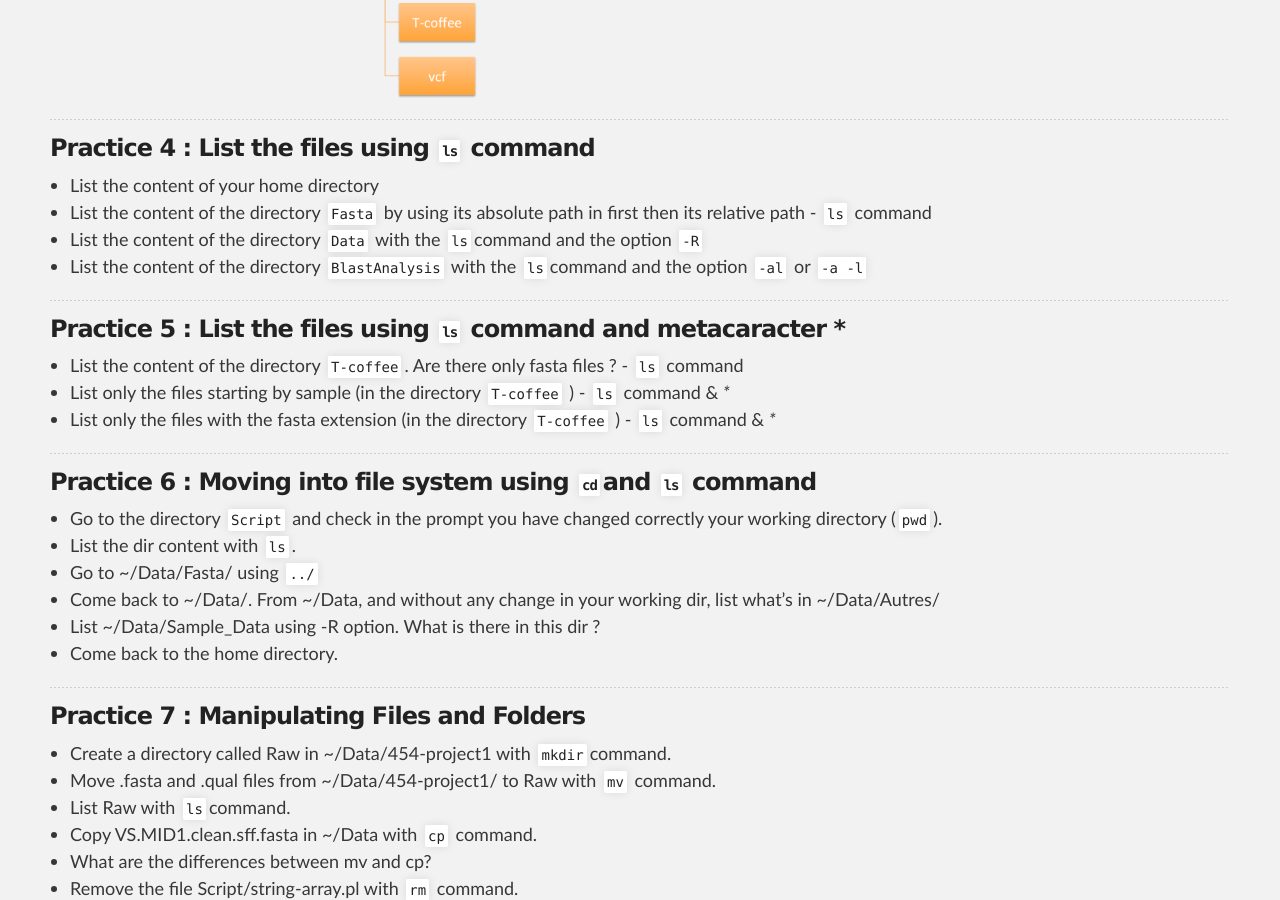
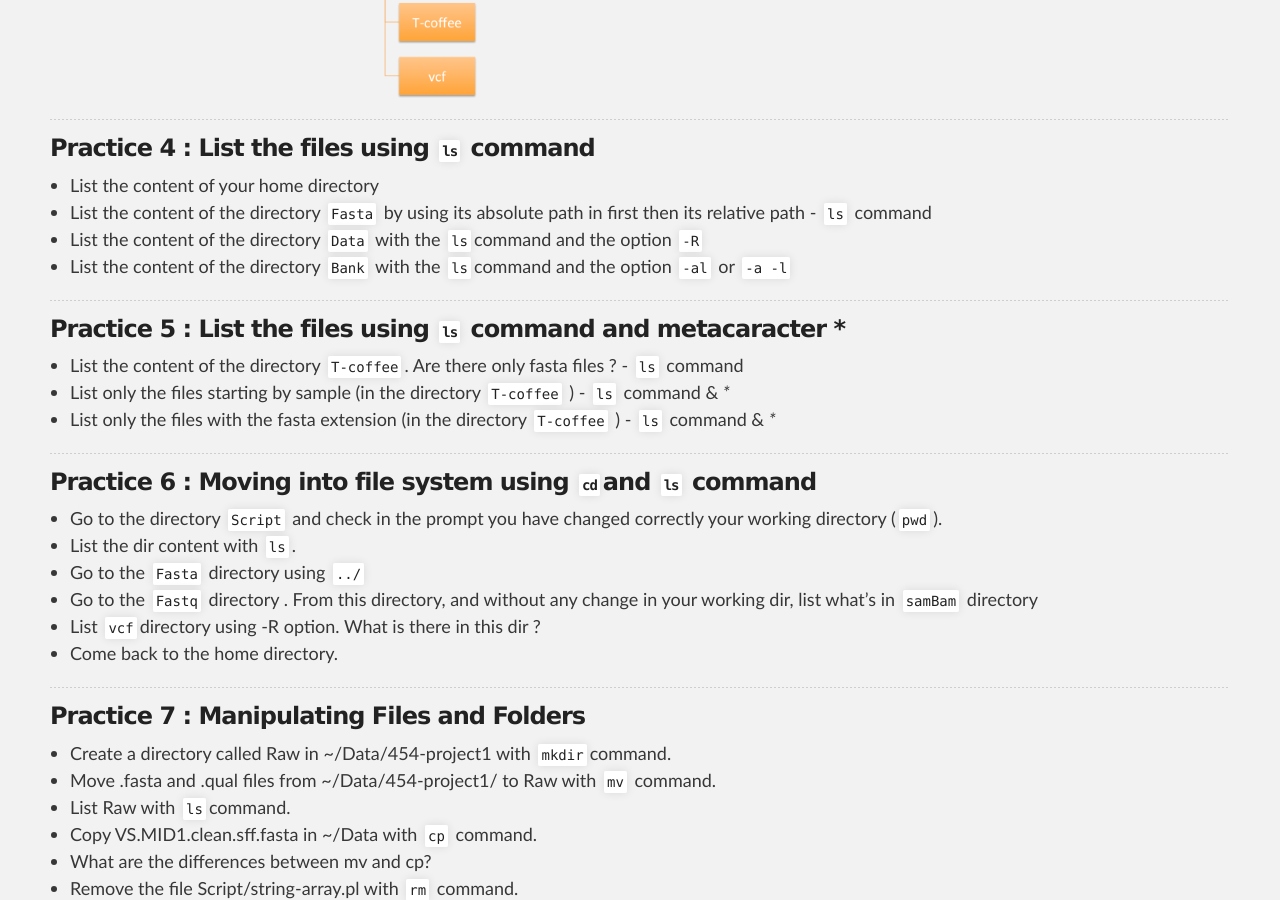
Before and after one commit to SouthGreenPlatform/trainings, a Jekyll site: the page built from _pages/linux/linuxPractice.md, in a window 1280 px wide and 900 px high, scrolled down 4025 px. Built offline with Jekyll 4.4.1, drawn with Linux system fonts in a browser that asks for light colours; nearby versions of some CDN libraries.

Commit message:
Update linuxPractice.md

```diff
--- a/_pages/linux/linuxPractice.md
+++ b/_pages/linux/linuxPractice.md
@@ -141,7 +141,7 @@ tar -xzvf LINUX-TP.tar.gz
 * List the content of your home directory
 * List the content of the directory `Fasta` by using its absolute path in first then its relative path - `ls` command
 * List the content of the directory `Data` with the `ls`command and the option `-R`
-* List the content of the directory `BlastAnalysis` with the `ls`command and the option `-al` or `-a -l`
+* List the content of the directory `Bank` with the `ls`command and the option `-al` or `-a -l`
 
 -----------------------
 
@@ -159,9 +159,9 @@ tar -xzvf LINUX-TP.tar.gz
 
 * Go to the directory `Script` and check in the prompt you have changed correctly your working directory (`pwd`).
 * List the dir content with `ls`.
-* Go to ~/Data/Fasta/ using `../`
-* Come back to ~/Data/. From ~/Data, and without any change in your working dir, list what's in ~/Data/Autres/
-* List ~/Data/Sample\_Data using -R option. What is there in this dir ?
+* Go to the `Fasta` directory using `../`
+* Go to the `Fastq` directory . From  this directory, and without any change in your working dir, list what's in `samBam` directory
+* List `vcf`directory using -R option. What is there in this dir ?
 * Come back to the home directory.
 
 -----------------------
```
